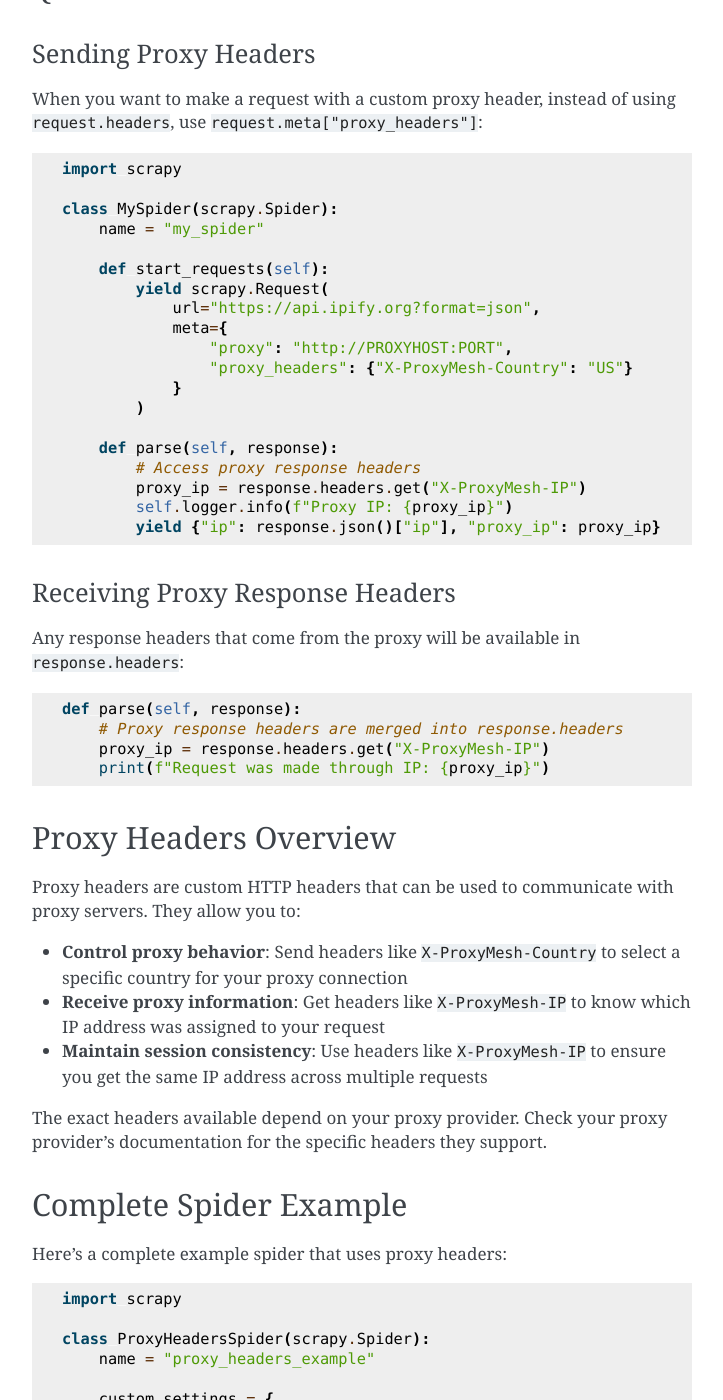
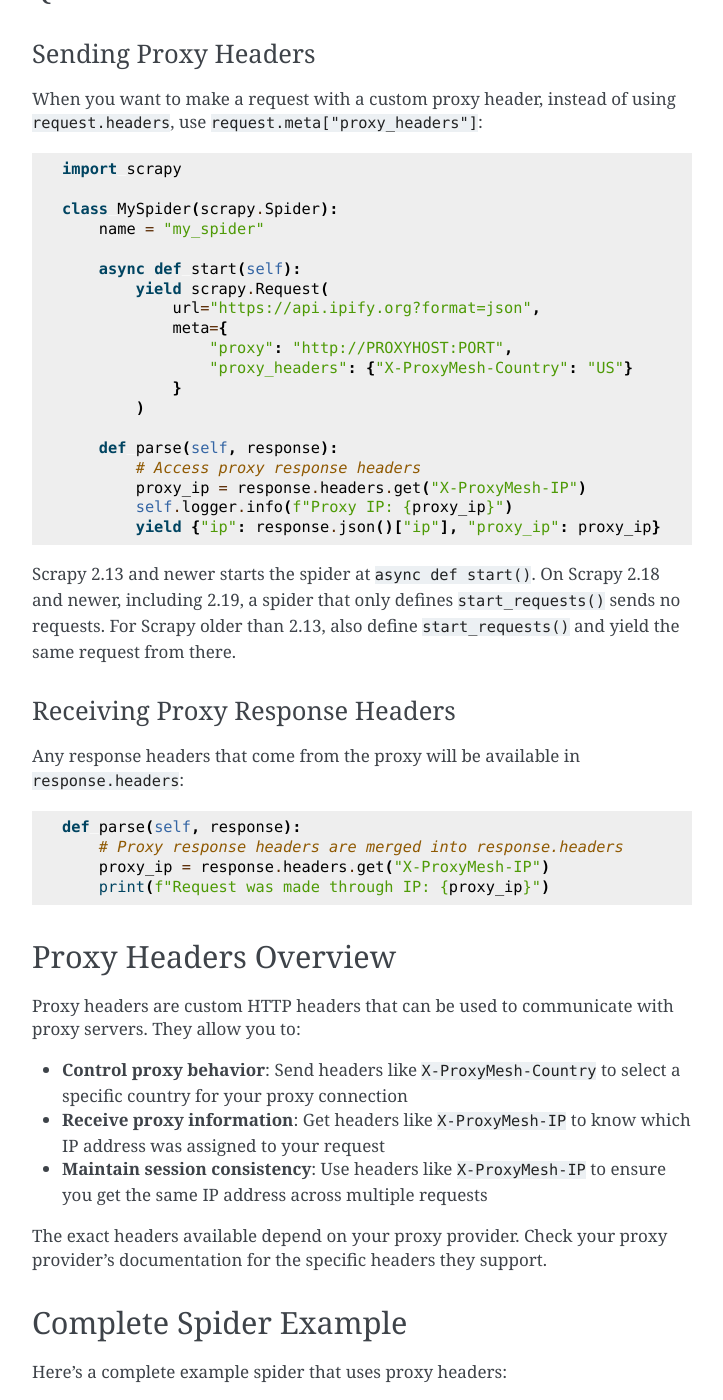
Before and after one commit to proxymesh/scrapy-proxy-headers, a Sphinx documentation site: the page built from docs/index.rst, in a window 1280 px wide and 1400 px high, scrolled down 1185 px. Shown: the whole window, without its empty margins (388-1111 px from the left). Built offline with Sphinx 7.4.7, drawn with Linux system fonts in a browser that asks for light colours; some of the changed text lies outside the part shown.

Commit message:
Document async start() and cover latest Scrapy in weekly CI.
Scrapy 2.18+ does not call start_requests(), so the example spiders
now use async def start() and note the older entry point. Packaging
lists the Scrapy framework classifier and proxy keywords. The Monday
schedule and workflow_dispatch re-run latest PyPI Scrapy and Scrapy
master on ubuntu-24.04.

Co-authored-by: ProxyMesh AI <proxymeshai@users.noreply.github.com>

```diff
--- a/docs/index.rst
+++ b/docs/index.rst
@@ -65,7 +65,7 @@
    class MySpider(scrapy.Spider):
        name = "my_spider"
 
-       def start_requests(self):
+       async def start(self):
            yield scrapy.Request(
                url="https://api.ipify.org?format=json",
                meta={
@@ -79,6 +79,8 @@
            proxy_ip = response.headers.get("X-ProxyMesh-IP")
            self.logger.info(f"Proxy IP: {proxy_ip}")
            yield {"ip": response.json()["ip"], "proxy_ip": proxy_ip}
+
+Scrapy 2.13 and newer starts the spider at ``async def start()``. On Scrapy 2.18 and newer, including 2.19, a spider that only defines ``start_requests()`` sends no requests. For Scrapy older than 2.13, also define ``start_requests()`` and yield the same request from there.
 
 Receiving Proxy Response Headers
 ~~~~~~~~~~~~~~~~~~~~~~~~~~~~~~~~
@@ -121,7 +123,8 @@
            }
        }
 
-       def start_requests(self):
+       async def start(self):
+           # Scrapy < 2.13 calls start_requests() instead; define that too on those releases.
            # Request with proxy headers to select US country
            yield scrapy.Request(
                url="https://api.ipify.org?format=json",
```
Also changed, not shown: CHANGELOG.md (+2 -1 lines), README.md (+5 -2 lines), pyproject.toml (+10 -0 lines), .agents/skills/scrapy-proxy-headers/SKILL.md, 1 other file.
